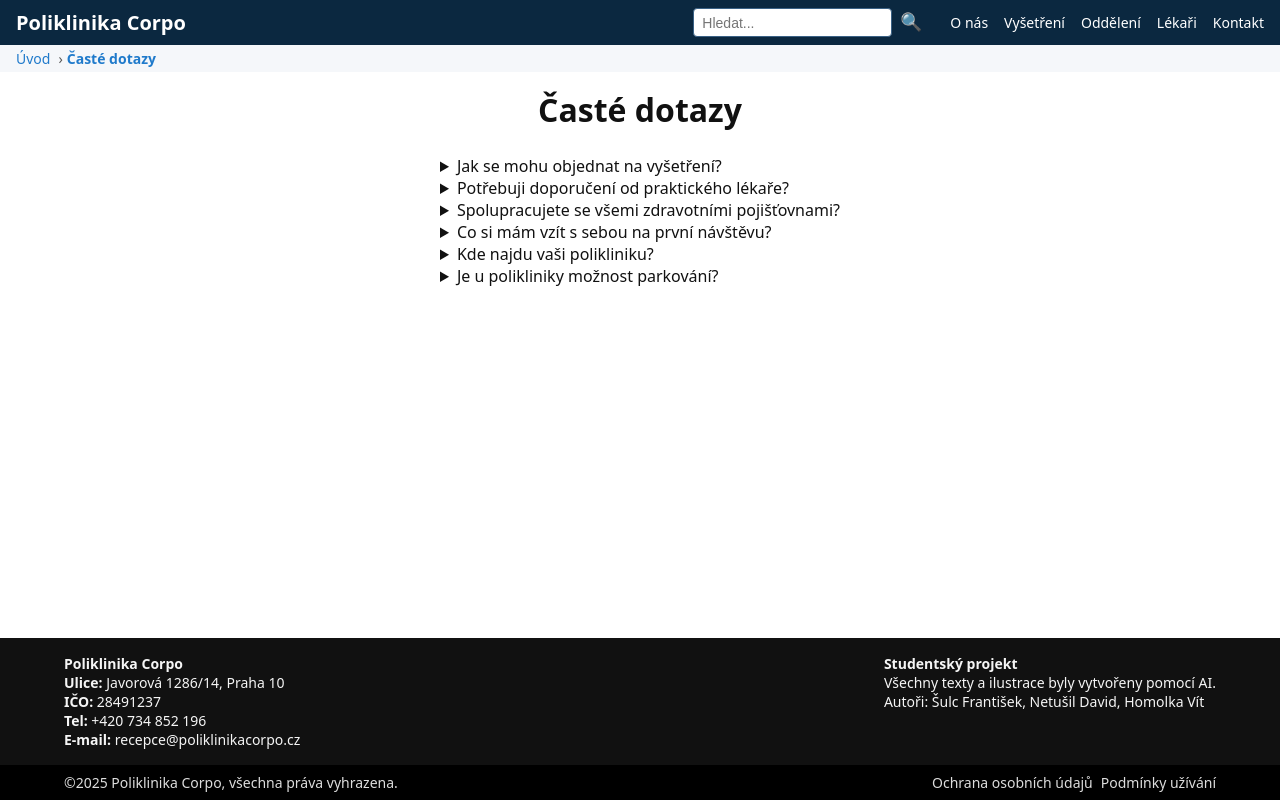
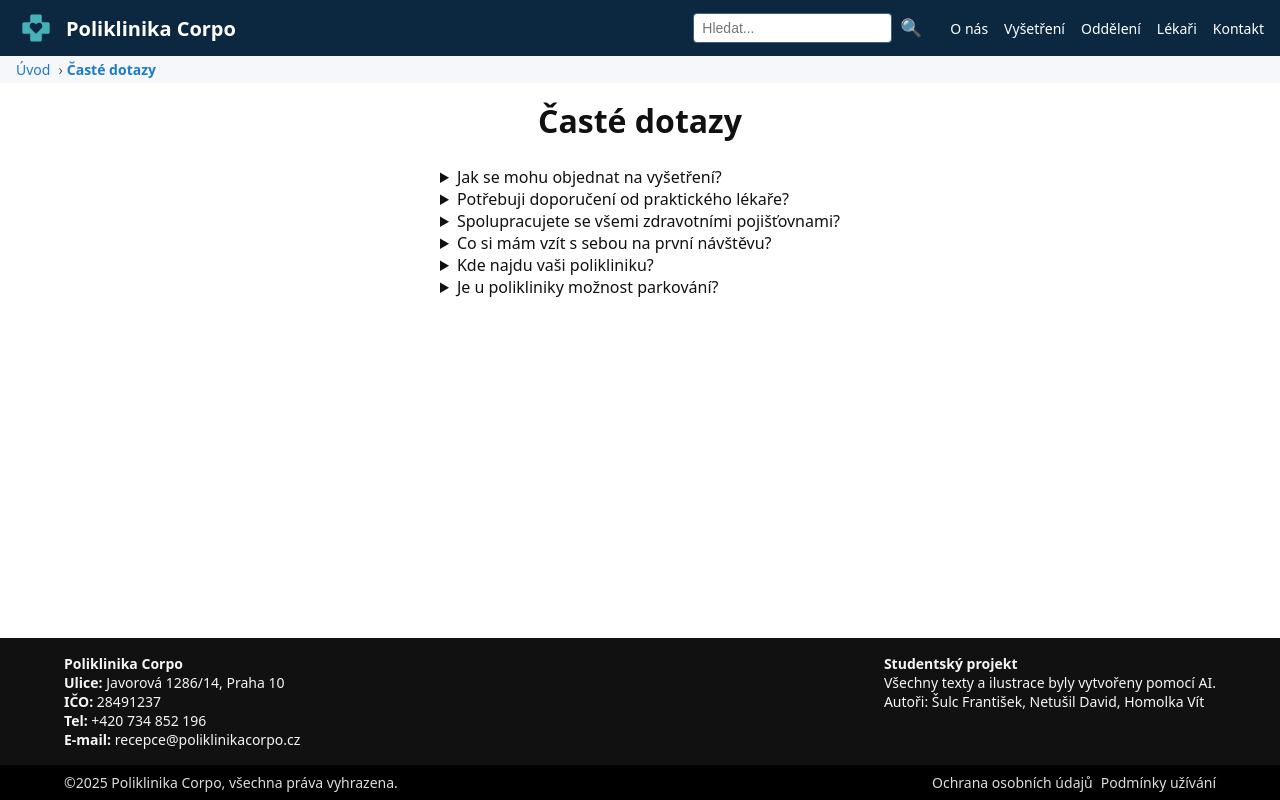
Before and after one commit to svitav/Weby-projekt, a plain HTML site: page src/faq.html in a window 1280 px wide. Drawn offline with Linux system fonts and the light colour scheme.

Commit message:
feat: Logo

```diff
--- a/src/faq.html
+++ b/src/faq.html
@@ -28,8 +28,11 @@
     </details>
 
     <!-- LOGO -->
-    <h1 class="logo">
-      <a href="../index.html"><span>Poliklinika Corpo</span></a>
+	<h1 class="logo">
+      <a href="index.html" style="display: flex; align-items: center; gap: 10px;">
+        <img src="img/logo.svg" alt="Logo Poliklinika Corpo" width="40" height="40">
+        <span>Poliklinika Corpo</span>
+      </a>
     </h1>
 
     <!-- DESKTOP MENU -->
```
Also changed, not shown: index.html (+5 -2 lines), src/hledani.html (+5 -2 lines), src/kontakt.html (+5 -2 lines), src/lekar-detail.html (+5 -2 lines), src/lekari.html (+5 -2 lines), src/o-nas.html (+5 -2 lines), src/ochrana-osobnich-udaju.html (+5 -2 lines), src/oddeleni-detail.html (+5 -2 lines), src/oddeleni.html (+5 -2 lines), src/podminky-uzivani.html (+5 -2 lines), src/prakticke-informace.html (+4 -1 lines), src/rezervace.html (+5 -2 lines), src/vysetreni.html (+5 -2 lines).
